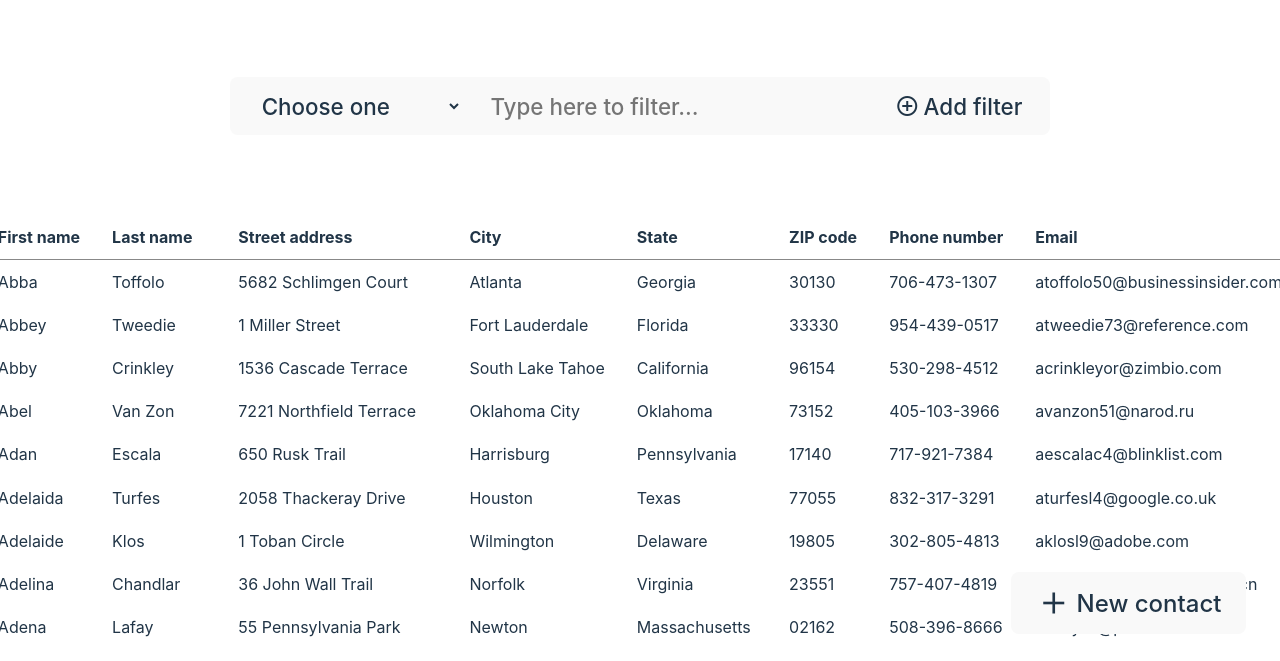
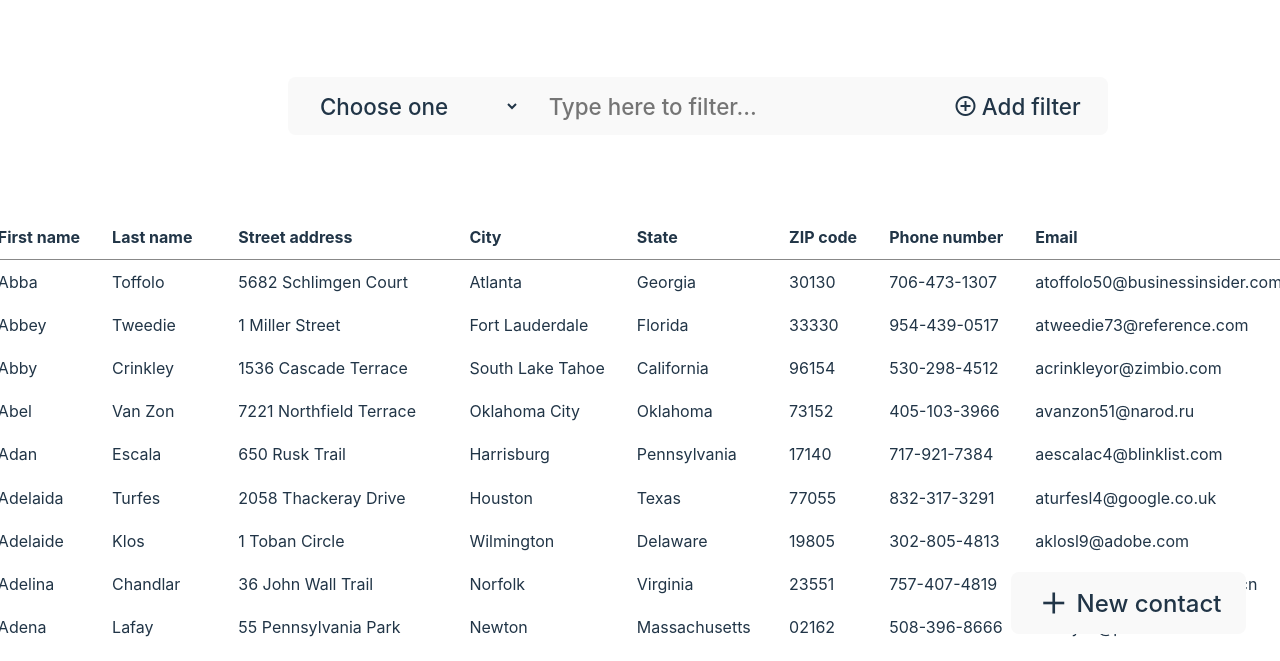
Before and after one commit to tsakalerisk/Carpet-Project, a plain HTML site: page frontend/index.html in a window 1280 px wide. Shown: the part 132-793 px from the top of the page. Drawn offline with nearby package versions, Linux system fonts and the light colour scheme.

Commit message:
More styling

```diff
--- a/frontend/index.html
+++ b/frontend/index.html
@@ -18,7 +18,6 @@
         <img height="60" src="logo.svg">
       </h1>
     </a>
-    <div class="controls">
     <div class="filter-container">
       <form action="." class="filter-form">
         <select name="filter_key" required>
@@ -41,7 +40,6 @@
         </button>
       </form>
       <div class="filters"></div>
-      </div>
     </div>
     <table>
       <thead>
--- a/frontend/style.css
+++ b/frontend/style.css
@@ -100,29 +100,19 @@ button:focus-visible,
   margin-bottom: 5em;
 }
 
-.controls {
+.filter-container {
   box-sizing: border-box;
-  padding-inline: 5em;
+  width: 55%;
+  max-width: 1000px;
   margin-bottom: 2em;
-  padding-inline: 1em;
-  display: flex;
-  justify-content: center;
-  flex-wrap: wrap;
-  gap: 1em;
-  align-items: flex-start;
   font-size: 1.4rem;
 }
 
-.controls * {
+.filter-container * {
   min-width: max-content;
 }
 
-.filter-container {
-  flex: 1;
-}
-
 .filter-form {
-  flex: 1;
   border-radius: 8px;
   display: flex;
 }
```
Lines whose indentation alone changed are shown as unchanged.
